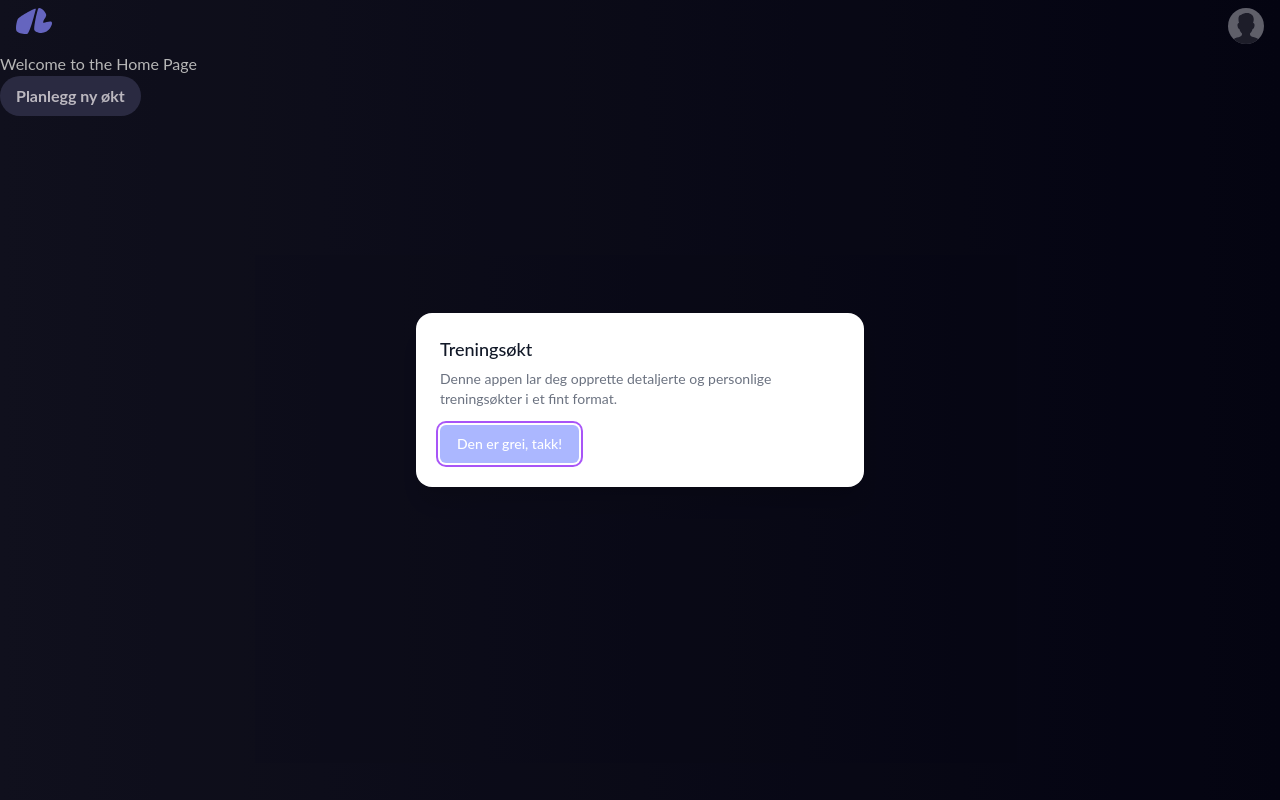
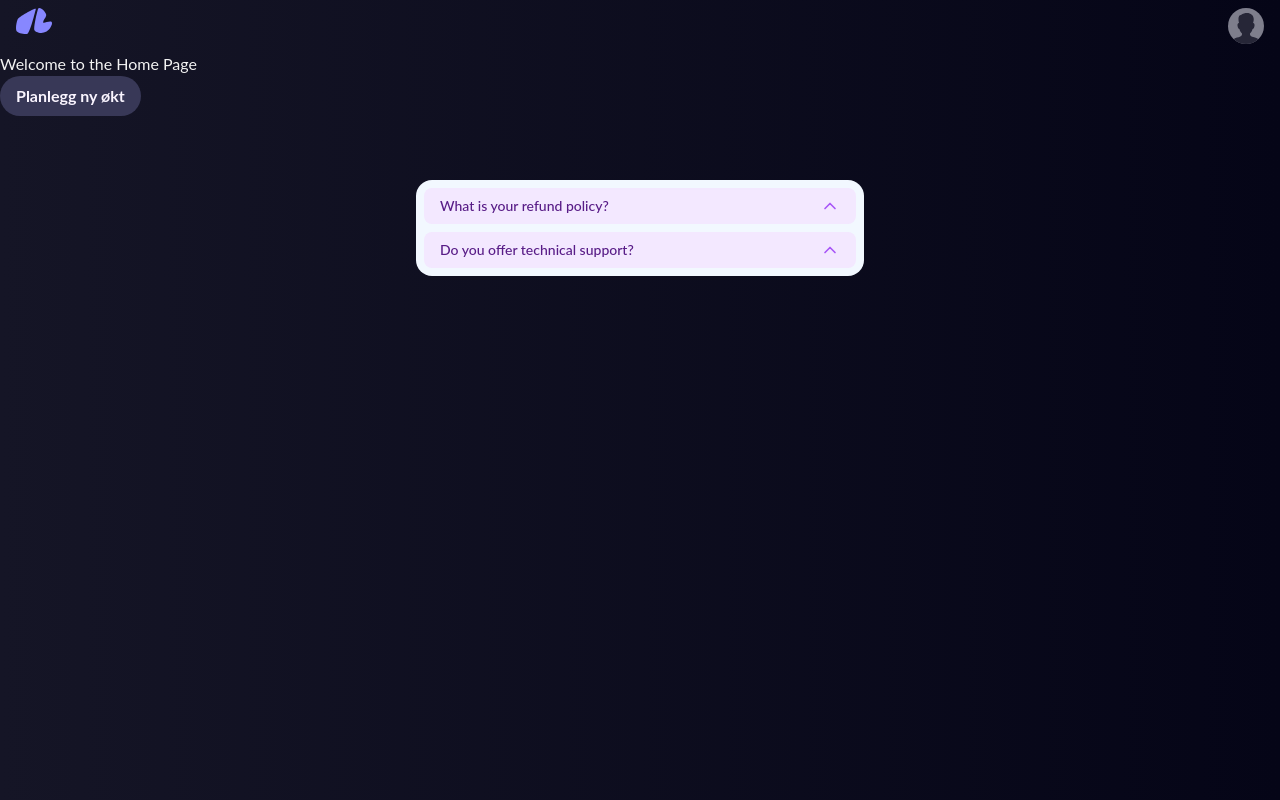
Before and after one commit to toraangell/personalproject, a React (Create React App) app: page / in a window 1280 px wide. Built offline with nearby package versions, Linux system fonts and the light colour scheme.

Commit message:
Testing out SignalR Hub connection, trying different components from material tailwind and headless UI

```diff
--- a/package.json
+++ b/package.json
@@ -4,6 +4,8 @@
   "private": true,
   "dependencies": {
     "@headlessui/react": "^1.7.17",
+    "@material-tailwind/react": "^2.1.1",
+    "@microsoft/signalr": "^7.0.10",
     "@testing-library/jest-dom": "^5.16.5",
     "@testing-library/react": "^13.4.0",
     "@testing-library/user-event": "^13.5.0",
@@ -11,7 +13,6 @@
     "@types/node": "^16.18.36",
     "@types/react": "^18.2.14",
     "@types/react-dom": "^18.2.6",
-    "flowbite": "^1.8.1",
     "i18next": "^23.4.4",
     "lucide-react": "^0.265.0",
     "react": "^18.2.0",
--- a/public/index.html
+++ b/public/index.html
@@ -38,5 +38,6 @@
       To begin the development, run `npm start` or `yarn start`.
       To create a production bundle, use `npm run build` or `yarn build`.
     -->
+
   </body>
 </html>
--- a/src/App.tsx
+++ b/src/App.tsx
@@ -2,7 +2,8 @@ import React from "react";
 import i18n from "./components/providers/i18Provider/i18n";
 import Compose from "./components/common/Compose";
 import RouterProvider from "./components/providers/RouterProvider/RouterProvider";
-
+/* import "./data/HubConnection";
+ */
 const providers = [i18n, RouterProvider];
 
 function App() {
--- a/src/components/UIComponents/HomePageToolBar.tsx
+++ b/src/components/UIComponents/HomePageToolBar.tsx
@@ -15,10 +15,8 @@ export default function HomePageToolBar() {
       <div className="w-9 h-9">
         <Logo />
       </div>
-      <div className="w-9 h-9">
-        <div className="" onClick={goToAccount}>
-          <AccountIcon />
-        </div>
+      <div className="relative w-9 h-9" onClick={goToAccount}>
+        <AccountIcon />
       </div>
     </header>
   );
--- /dev/null
+++ b/src/components/lists/MaterialList.tsx
@@ -0,0 +1,45 @@
+import React from "react";
+
+interface MaterialListProps {
+  title: string;
+  passwordStyle?: boolean;
+}
+
+const MaterialList: React.FC<MaterialListProps> = ({
+  title,
+  passwordStyle = false,
+}) => {
+  const inputType = passwordStyle ? "password" : "text";
+
+  //yellow
+
+  return (
+    <div className="relative h-11 w-full min-w-[200px]">
+      <input
+        type={inputType}
+        className="peer h-full w-full rounded-md border-2 bg-transparent px-3 py-3 font-sans text-sm font-normal border-yellow-300/20 text-blue-gray-700 outline outline-0 transition-all placeholder-shown:border placeholder-shown:border-blue-gray-200 placeholder-shown:border-t-blue-gray-200 focus:border-2 focus:border-yellow-500 focus:border-t-transparent focus:outline-0 disabled:border-0 disabled:bg-blue-gray-50"
+        placeholder=" "
+      />
+      <label className="before:content[' '] after:content[' '] pointer-events-none absolute left-0 -top-1.5 flex h-full w-full select-none text-[11px] font-normal leading-tight text-blue-gray-400 transition-all before:pointer-events-none before:mt-[6.5px] before:mr-1 before:box-border before:block before:h-1.5 before:w-2.5 before:rounded-tl-md before:border-t before:border-l before:border-blue-gray-200 before:transition-all after:pointer-events-none after:mt-[6.5px] after:ml-1 after:box-border after:block after:h-1.5 after:w-2.5 after:flex-grow after:rounded-tr-md after:border-t after:border-r after:border-blue-gray-200 after:transition-all peer-placeholder-shown:text-sm peer-placeholder-shown:leading-[4.1] peer-placeholder-shown:text-blue-gray-500 peer-placeholder-shown:before:border-transparent peer-placeholder-shown:after:border-transparent peer-focus:text-[11px] peer-focus:leading-tight peer-focus:text-yellow-500 peer-focus:before:border-t-2 peer-focus:before:border-l-2 peer-focus:before:!border-yellow-500 peer-focus:after:border-t-2 peer-focus:after:border-r-2 peer-focus:after:!border-yellow-200 peer-disabled:text-transparent peer-disabled:before:border-transparent peer-disabled:after:border-transparent peer-disabled:peer-placeholder-shown:text-blue-gray-500">
+        {title}
+      </label>
+    </div>
+  );
+};
+//purple
+/*
+  return (
+    <div className="relative h-11 w-full min-w-[200px]">
+      <input
+        type={inputType}
+        className="peer h-full w-full bg-purpledull-900 rounded-md border-2 bg-transparent px-3 py-3 font-sans text-sm font-normal border-purpledull-500 text-blue-gray-700 outline outline-0 transition-all placeholder-shown:border placeholder-shown:border-blue-gray-200 placeholder-shown:border-t-blue-gray-200 focus:border-2 focus:border-purplevibrant-500 focus:border-t-transparent focus:outline-0 disabled:border-0 disabled:bg-blue-gray-50"
+        placeholder=" "
+      />
+      <label className="before:content[' '] after:content[' '] pointer-events-none absolute left-0 -top-1.5 flex h-full w-full select-none text-[11px] font-normal leading-tight text-blue-gray-400 transition-all before:pointer-events-none before:mt-[6.5px] before:mr-1 before:box-border before:block before:h-1.5 before:w-2.5 before:rounded-tl-md before:border-t before:border-l before:border-blue-gray-200 before:transition-all after:pointer-events-none after:mt-[6.5px] after:ml-1 after:box-border after:block after:h-1.5 after:w-2.5 after:flex-grow after:rounded-tr-md after:border-t after:border-r after:border-blue-gray-200 after:transition-all peer-placeholder-shown:text-sm peer-placeholder-shown:leading-[4.1] peer-placeholder-shown:text-blue-gray-500 peer-placeholder-shown:before:border-transparent peer-placeholder-shown:after:border-transparent peer-focus:text-[11px] peer-focus:leading-tight peer-focus:text-purplevibrant-500 peer-focus:before:border-t-2 peer-focus:before:border-l-2 peer-focus:before:!border-purplevibrant-500 peer-focus:after:border-t-2 peer-focus:after:border-r-2 peer-focus:after:!border-purplevibrant-400 peer-disabled:text-transparent peer-disabled:before:border-transparent peer-disabled:after:border-transparent peer-disabled:peer-placeholder-shown:text-blue-gray-500">
+        {title}
+      </label>
+    </div>
+  );
+}; */
+
+export default MaterialList;
--- a/src/components/pages/Home.tsx
+++ b/src/components/pages/Home.tsx
@@ -1,8 +1,9 @@
-import React, { useState } from "react";
+import React from "react";
 import { useNavigate } from "react-router-dom";
 import HomePageToolBar from "../UIComponents/HomePageToolBar";
 import { useTranslation } from "react-i18next";
-import { Dialog, Transition } from "@headlessui/react";
+import { Transition, Disclosure } from "@headlessui/react";
+import { ChevronUp } from "lucide-react";
 
 const Home: React.FC = () => {
   const navigate = useNavigate();
@@ -11,15 +12,26 @@ const Home: React.FC = () => {
   const goToPlanner = () => {
     navigate("/planner");
   };
-  let [isOpen, setIsOpen] = useState(true);
 
-  function closeModal() {
-    setIsOpen(false);
+  const handleRadioChange = (event: React.ChangeEvent<HTMLInputElement>) => {
+    const selectedValue = event.target.value;
+
+    if (selectedValue === "male") {
+      t(`planlegger.planleggNyØkt`);
+    } else if (selectedValue === "female") {
+      console.log("Checkbox er ikke sjekket av");
     }
+  };
 
-  function openModal() {
-    setIsOpen(true);
+  const handleCheckboxChange = (event: React.ChangeEvent<HTMLInputElement>) => {
+    const isChecked = event.target.checked;
+
+    if (isChecked) {
+      console.log("Checkbox er sjekket av");
+    } else {
+      console.log("Checkbox er ikke sjekket av");
     }
+  };
 
   return (
     <div>
@@ -31,72 +43,68 @@ const Home: React.FC = () => {
       >
         {t(`planlegger.planleggNyØkt`)}
       </button>
+
+      <div className="w-full px-4 pt-16">
+        <div className="mx-auto w-full max-w-md rounded-2xl bg-purplevibrant-100 p-2">
+          <Disclosure>
+            {({ open }) => (
               <>
-        <div className="fixed inset-0 flex items-center justify-center">
-          <button
-            type="button"
-            onClick={openModal}
-            className="rounded-3xl bg-purplevibrant-400 bg-opacity-20 px-4 py-2 text-sm font-medium text-white hover:bg-opacity-30 focus:outline-none focus-visible:ring-2 focus-visible:ring-white focus-visible:ring-opacity-75"
-          >
-            Om appen
-          </button>
-        </div>
-
-        <Transition appear show={isOpen}>
-          <Dialog as="div" className="relative z-10" onClose={closeModal}>
-            <Transition.Child
-              enter="ease-out duration-300"
+                <Disclosure.Button className="flex w-full justify-between rounded-lg bg-purple-100 px-4 py-2 text-left text-sm font-medium text-purple-900 hover:bg-purple-200 focus:outline-none focus-visible:ring focus-visible:ring-purple-500 focus-visible:ring-opacity-75">
+                  <span>What is your refund policy?</span>
+                  <ChevronUp
+                    className={`${
+                      open ? "rotate-180 transform" : ""
+                    } h-5 w-5 text-purple-500`}
+                  />
+                </Disclosure.Button>
+                <Transition
+                  show={open}
+                  enter="transition ease-out duration-300"
                   enterFrom="opacity-0"
                   enterTo="opacity-100"
-              leave="ease-in duration-200"
+                  leave="transition ease-in duration-200"
                   leaveFrom="opacity-100"
                   leaveTo="opacity-0"
                 >
-              <div className="fixed inset-0 bg-black bg-opacity-25" />
-            </Transition.Child>
-
-            <div className="fixed inset-0 overflow-y-auto">
-              <div className="flex min-h-full items-center justify-center p-4 text-center">
-                <Transition.Child
-                  enter="ease-out duration-300"
-                  enterFrom="opacity-0 scale-95"
-                  enterTo="opacity-100 scale-100"
-                  leave="ease-in duration-200"
-                  leaveFrom="opacity-100 scale-100"
-                  leaveTo="opacity-0 scale-95"
+                  <Disclosure.Panel className="px-4 pt-4 pb-2 text-sm text-gray-500">
+                    If you're unhappy with your purchase for any reason, email
+                    us within 90 days and we'll refund you in full, no questions
+                    asked.
+                  </Disclosure.Panel>
+                </Transition>
+              </>
+            )}
+          </Disclosure>
+          <Disclosure as="div" className="mt-2">
+            {({ open }) => (
+              <>
+                <Disclosure.Button className="flex w-full justify-between rounded-lg bg-purple-100 px-4 py-2 text-left text-sm font-medium text-purple-900 hover:bg-purple-200 focus:outline-none focus-visible:ring focus-visible:ring-purple-500 focus-visible:ring-opacity-75">
+                  <span>Do you offer technical support?</span>
+                  <ChevronUp
+                    className={`${
+                      open ? "rotate-180 transform" : ""
+                    } h-5 w-5 text-purple-500`}
+                  />
+                </Disclosure.Button>
+                <Transition
+                  show={open}
+                  enter="transition duration-100 ease-out"
+                  enterFrom="transform scale-95 opacity-0"
+                  enterTo="transform scale-100 opacity-100"
+                  leave="transition duration-75 ease-out"
+                  leaveFrom="transform scale-100 opacity-100"
+                  leaveTo="transform scale-95 opacity-0"
                 >
-                  <Dialog.Panel className="w-full max-w-md transform overflow-hidden rounded-2xl bg-white p-6 text-left align-middle shadow-xl transition-all">
-                    <Dialog.Title
-                      as="h3"
-                      className="text-lg font-medium leading-6 text-gray-900"
-                    >
-                      Treningsøkt
-                    </Dialog.Title>
-                    <div className="mt-2">
-                      <p className="text-sm text-gray-500">
-                        Denne appen lar deg opprette detaljerte og personlige
-                        treningsøkter i et fint format.
-                      </p>
-                    </div>
-
-                    <div className="mt-4">
-                      <button
-                        type="button"
-                        className="inline-flex justify-center rounded-md border border-transparent bg-purplevibrant-400 px-4 py-2 text-sm font-medium text-white hover:bg-purple-200 focus:outline-none focus-visible:ring-2 focus-visible:ring-purple-500 focus-visible:ring-offset-2"
-                        onClick={closeModal}
-                      >
-                        Den er grei, takk!
-                      </button>
-                    </div>
-                  </Dialog.Panel>
-                </Transition.Child>
+                  <Disclosure.Panel className="px-4 pt-4 pb-2 text-sm text-gray-500">
+                    No.
+                  </Disclosure.Panel>
+                </Transition>
+              </>
+            )}
+          </Disclosure>
         </div>
       </div>
-          </Dialog>
-        </Transition>
-      </>
     </div>
   );
 };
-
 export default Home;
--- /dev/null
+++ b/src/components/pages/Password.tsx
@@ -0,0 +1,97 @@
+import MaterialList from "../lists/MaterialList";
+import { useTranslation } from "react-i18next";
+import NavBar from "../UIComponents/NavBar";
+import { Badge, Button } from "@material-tailwind/react";
+import { CheckIcon } from "lucide-react";
+
+export default function Example() {
+  const { t } = useTranslation();
+
+  return (
+    <div className="max-w-md mx-auto">
+      <NavBar pageTitle="Passord" />
+      <div className=" ml-16 ml-">
+        <h4 className="block font-sans text-2xl font-semibold leading-snug tracking-normal text-blue-gray-900 antialiased">
+          Sign Up
+        </h4>
+        <p className="mt-1 block font-sans text-base font-normal leading-relaxed text-purpledull-400 antialiased">
+          Enter your details to register.
+        </p>
+      </div>
+
+      <div className="relative flex flex-col items-center rounded-xl bg-transparent bg-clip-border text-purpledull-100 shadow-none">
+        <form className="mt-8 mb-2 w-80 max-w-screen-lg sm:w-96">
+          <div className="mb-4 flex flex-col gap-6">
+            <MaterialList title={t(`planlegger.stedTittel`)}></MaterialList>
+            <MaterialList title="Password" passwordStyle={true} />
+          </div>
+          <div className="inline-flex items-center">
+            <label
+              className="relative -ml-2.5 flex cursor-pointer items-center rounded-full p-3"
+              htmlFor="checkbox"
+              data-ripple-dark="true"
+            >
+              <input
+                type="checkbox"
+                className="before:content[''] peer relative h-5 w-5 cursor-pointer appearance-none rounded-md border border-blue-gray-200 transition-all before:absolute before:top-2/4 before:left-2/4 before:block before:h-12 before:w-12 before:-translate-y-2/4 before:-translate-x-2/4 before:rounded-full before:bg-blue-gray-500 before:opacity-0 before:transition-opacity checked:border-purplevibrant-500 checked:bg-purplevibrant-500 checked:before:bg-purplevibrant-500 hover:before:opacity-10"
+                id="checkbox"
+              />
+              <span className="pointer-events-none absolute top-2/4 left-2/4 -translate-y-2/4 -translate-x-2/4 text-white opacity-0 transition-opacity peer-checked:opacity-100">
+                <svg
+                  xmlns="http://www.w3.org/2000/svg"
+                  className="h-3.5 w-3.5"
+                  viewBox="0 0 20 20"
+                  fill="currentColor"
+                  stroke="currentColor"
+                  stroke-width="1"
+                >
+                  <path
+                    fill-rule="evenodd"
+                    d="M16.707 5.293a1 1 0 010 1.414l-8 8a1 1 0 01-1.414 0l-4-4a1 1 0 011.414-1.414L8 12.586l7.293-7.293a1 1 0 011.414 0z"
+                    clip-rule="evenodd"
+                  ></path>
+                </svg>
+              </span>
+            </label>
+            <label
+              className="mt-px cursor-pointer select-none font-light text-gray-700"
+              htmlFor="checkbox"
+            >
+              <p className="flex items-center font-sans text-sm font-normal leading-normal text-gray-700 antialiased">
+                I agree the
+                <a
+                  className="font-medium transition-colors hover:text-purplevibrant-500"
+                  href="#"
+                >
+                  &nbsp;Terms and Conditions
+                </a>
+              </p>
+            </label>
+          </div>
+          <button
+            className="mt-6 block w-full select-none rounded-lg bg-yellow-500 py-3 px-6 text-center align-middle font-sans text-xs font-bold uppercase text-white shadow-md shadow-purplevibrant-500/20 transition-all hover:shadow-lg hover:shadow-purplevibrant-500/40 focus:opacity-[0.85] focus:shadow-none active:opacity-[0.85] active:shadow-none disabled:pointer-events-none disabled:opacity-50 disabled:shadow-none"
+            type="button"
+            data-ripple-light="true"
+          >
+            Register
+          </button>
+          <p className="mt-4 block text-center font-sans text-base font-normal leading-relaxed text-gray-700 antialiased">
+            Already have an account?
+            <a
+              className="font-medium ml-2 text-purplevibrant-500 transition-colors hover:text-blue-700"
+              href="#"
+            >
+              Sign In
+            </a>
+          </p>
+        </form>
+      </div>
+      {/* <Badge
+        content={<CheckIcon className="h-4 w-4 text-white" strokeWidth={2.5} />}
+        className="bg-gradient-to-tr  from-purplevibrant-400 to-purplevibrant-500 border-2 border-purplevibrant-200 shadow-lg shadow-white/420"
+      >
+        <Button className="bg-purplevibrant-500">Notifications</Button>
+      </Badge> */}
+    </div>
+  );
+}
--- a/src/components/providers/RouterProvider/RouterProvider.tsx
+++ b/src/components/providers/RouterProvider/RouterProvider.tsx
@@ -5,6 +5,7 @@ import { BrowserRouter, Route, Routes } from "react-router-dom";
 import Home from "../../pages/Home";
 import Planner from "../../pages/Planner";
 import Account from "../../pages/Account";
+import Password from "../../pages/Password";
 
 const routes = [
   {
@@ -19,7 +20,10 @@ const routes = [
     path: "/account",
     element: <Account />,
   },
-  // Add more routes as needed
+  {
+    path: "/password",
+    element: <Password />,
+  },
 ];
 
 function RouterProvider() {
--- a/tailwind.config.js
+++ b/tailwind.config.js
@@ -4,6 +4,7 @@ module.exports = {
   lightMode: "class",
   theme: {
     extend: {
+
       colors: {
         'contrast': {
           '50': '#edf2f5',
```
Also changed, not shown: 1 other file (tests, documents, lock files or other folders). Lines whose indentation alone changed are shown as unchanged.
